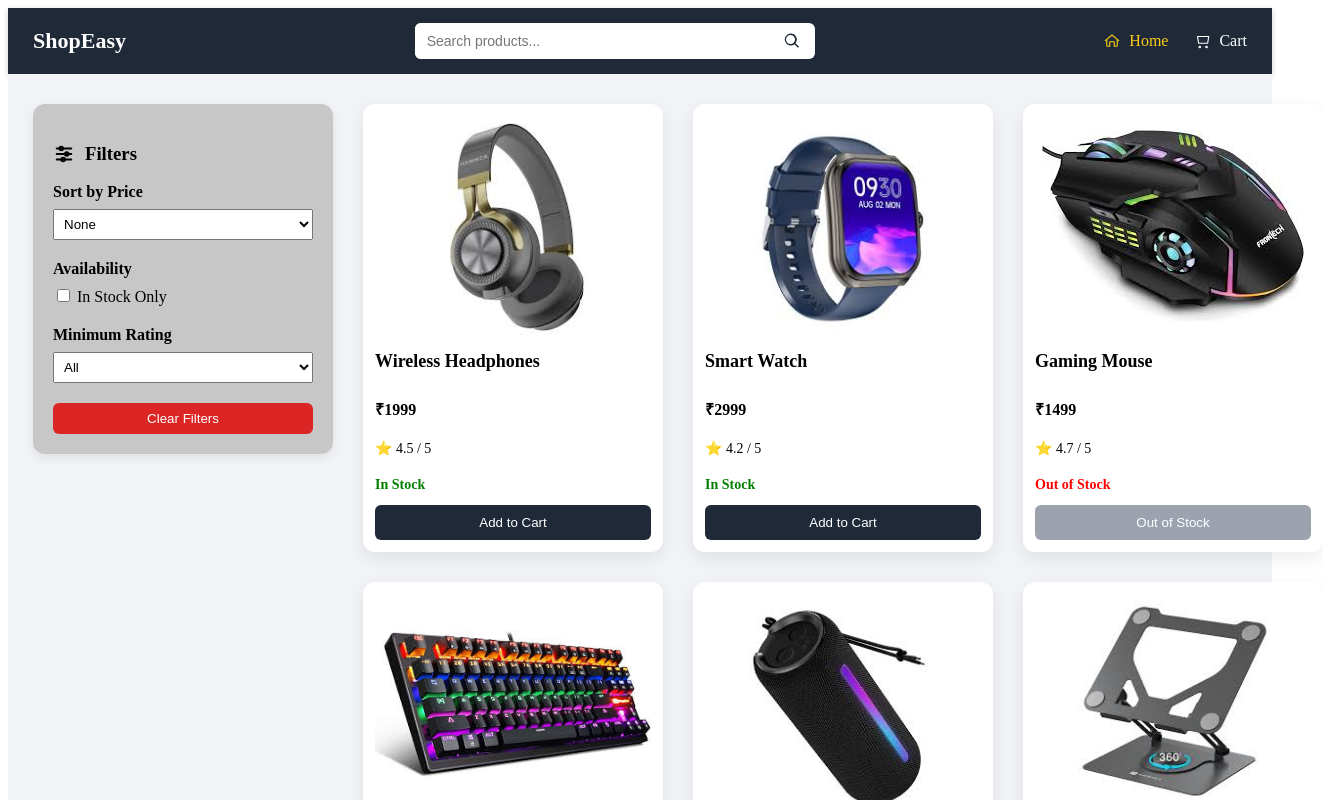
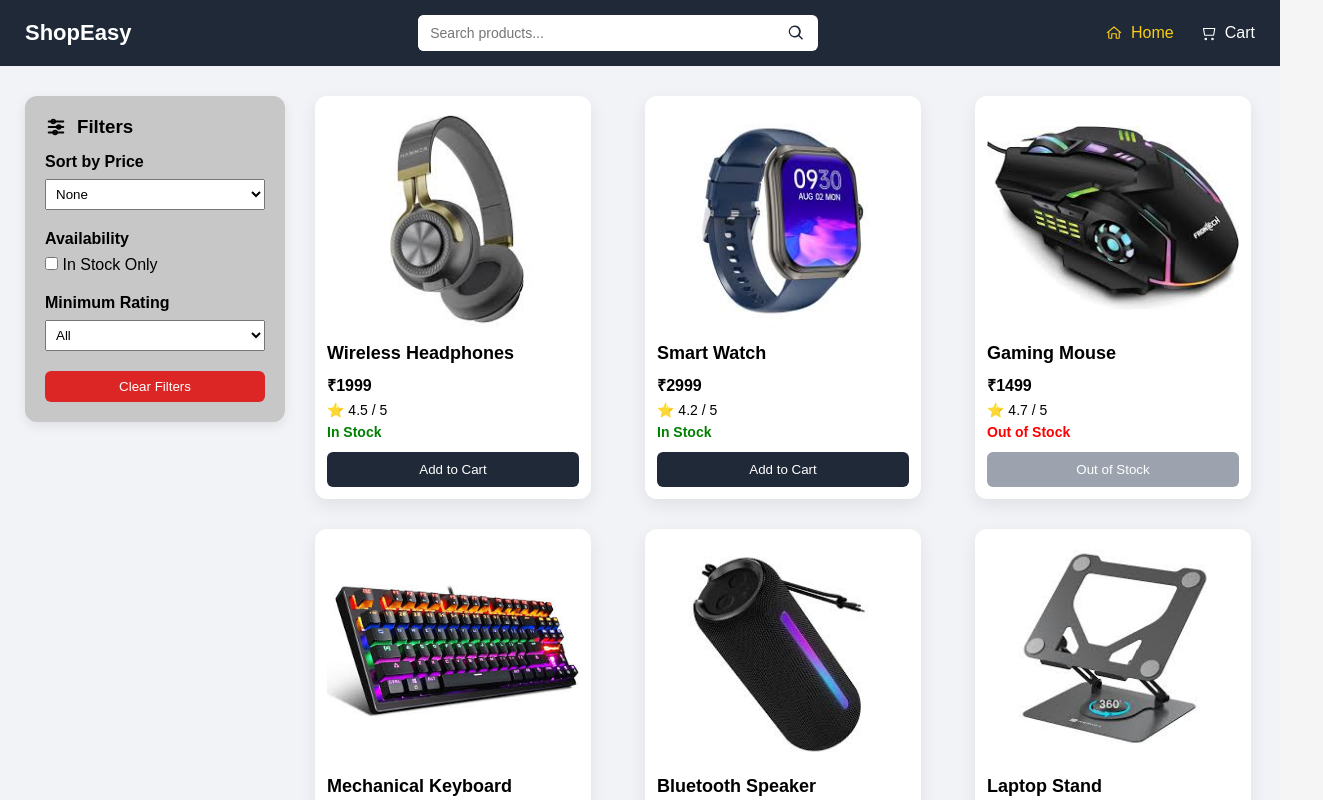
Before and after one commit to suyash0512/ShopEasy, a React (Vite) app: page / in a window 1280 px wide. Shown: the top 800 px of the page, 1323 px wide, since content can reach past the window. Built offline with nearby package versions, Linux system fonts and the light colour scheme.

Commit message:
Removed default margin and fixed layout alignment

```diff
--- a/src/index.css
+++ b/src/index.css
@@ -1,3 +1,8 @@
+html, body, #root {
+  margin: 0;
+  padding: 0;
+  width: 100%;
+}
 * {
   margin: 0;
   padding: 0;
--- a/src/main.jsx
+++ b/src/main.jsx
@@ -1,5 +1,6 @@
 import React from "react";
 import ReactDOM from "react-dom/client";
+import "./index.css";
 import { CartProvider } from "./context/CartContext";
 import { BrowserRouter } from "react-router-dom";
 import App from "./App";
```
Also changed, not shown: src/App.jsx (line endings or trailing spaces).
